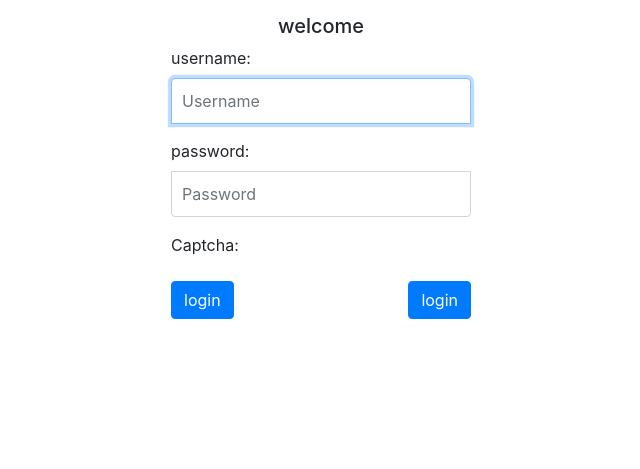
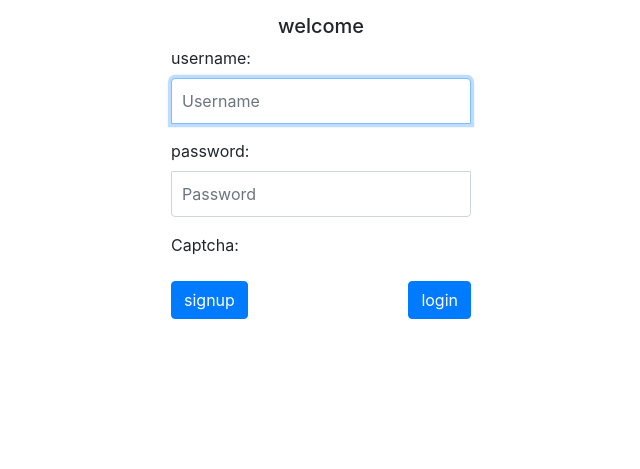
Before and after one commit to gcivil-nyu-org/fall2019-cs-gy-6063-team-stellar, a Django app: page /login/ in a window 1280 px wide. Shown: the part 81-550 px from the top of the page, without its empty margins (319-959 px from the left). Run offline with Django 3.2, Linux system fonts and the light colour scheme; some libraries are stand-ins or nearby versions.

Commit message:
fixed captcha

```diff
--- a/requirements.txt
+++ b/requirements.txt
@@ -1,2 +1,3 @@
 gunicorn
 django-heroku
+captcha
--- a/user_account/templates/login.html
+++ b/user_account/templates/login.html
@@ -49,7 +49,7 @@
                   <div>
 {#                      <a href="/signup/" class="btn btn-primary float-left"><ins>new user</ins></a>#}
 {#                      <a type="submit" class="btn btn-primary float-right"><ins>new user</ins></a>#}
-                      <button type="button" class="btn btn-primary float-left" onclick= "location.href='/signup/'" >login</button>
+                      <button type="button" class="btn btn-primary float-left" onclick= "location.href='/signup/'" >signup</button>
 
 
                       <button type="submit" class="btn btn-primary float-right">login</button>
```
